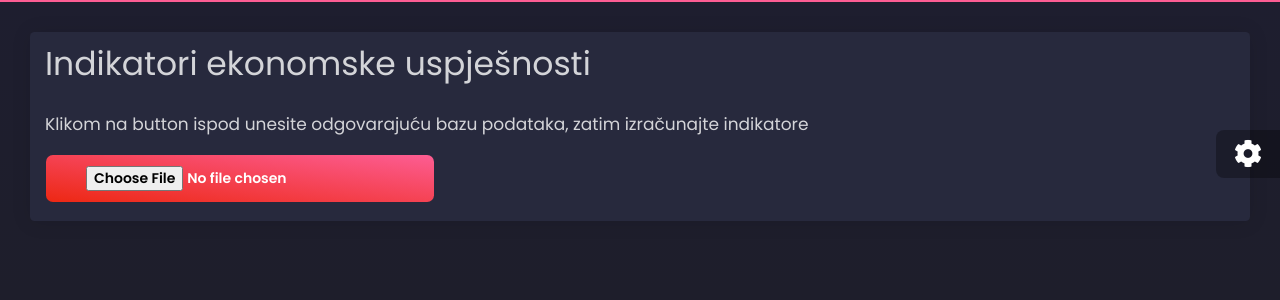
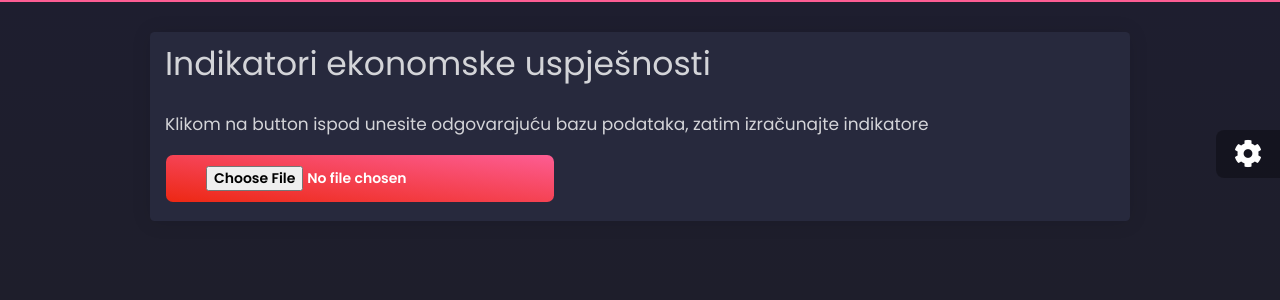
Before and after one commit to SelmaAhmetovic/magistarski, an Angular app: page /#/dashboard in a window 1280 px wide. Shown: the top 300 px of the page. Built offline with nearby package versions, Linux system fonts and the light colour scheme.

Commit message:
Update _sidebar-and-main-panel.scss

```diff
--- a/src/assets/scss/black-dashboard/angular-differences/_sidebar-and-main-panel.scss
+++ b/src/assets/scss/black-dashboard/angular-differences/_sidebar-and-main-panel.scss
@@ -4,7 +4,7 @@
   }
 
   .content {
-    padding: 30px 30px 30px 30px;
+    padding: 30px 150px 30px 150px;
     min-height: calc(100vh - 70px);
   }
 }
```
